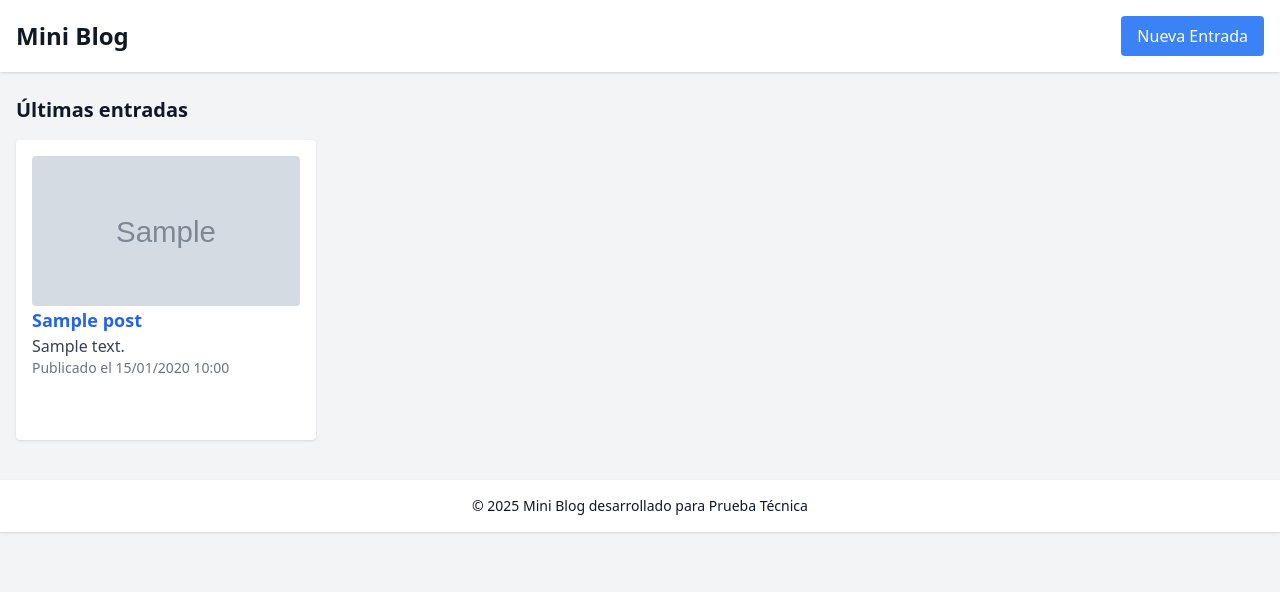
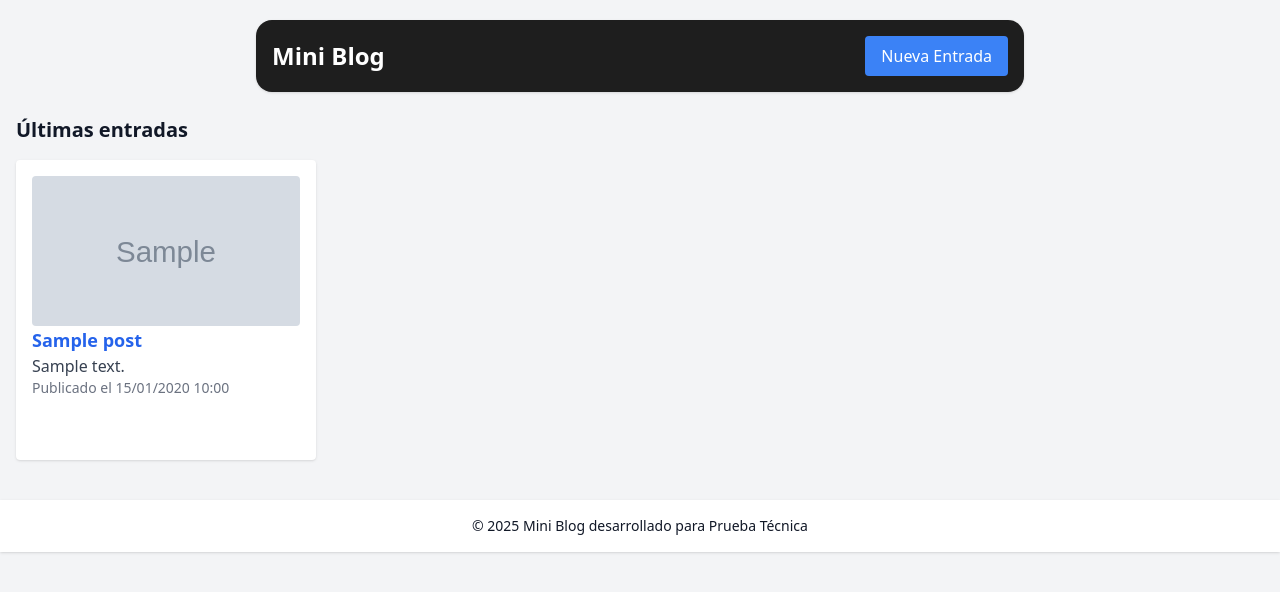
Before and after one commit to Marirome/blog003, a CodeIgniter 4 app: the page made by project-prueba/app/Views/posts/index.php in a window 1280 px wide. Shown: the top 592 px of the page. Run offline with PHP 8.4 and a stand-in for CodeIgniter, Linux system fonts and the light colour scheme; the template is opened without the code that fills it: most values are stand-ins (such as "Sample title", 1, 10 or a date in 2020); grey boxes marked "Sample" are stand-in pictures; some libraries are stand-ins or nearby versions.

```diff
--- a/project-prueba/app/Views/layout.php
+++ b/project-prueba/app/Views/layout.php
@@ -14,9 +14,9 @@
 <body class="bg-gray-100 text-gray-900">
 
   <!-- Header -->
-  <header class="bg-white shadow p-4 mb-6">
+  <header class="bg-[#1E1E1E] shadow p-4 mb-6 sticky lg:top-5 top-0 lg:w-[60%] mx-auto lg:rounded-2xl ">
     <div class="container mx-auto flex justify-between items-center">
-      <h1 class="text-2xl font-bold"><a href="/">Mini Blog</a></h1>
+      <h1 class="text-2xl font-bold text-white"><a href="/">Mini Blog</a></h1>
       <a href="/posts/create" class="bg-blue-500 hover:bg-blue-600 text-white px-4 py-2 rounded">Nueva Entrada</a>
     </div>
   </header>
--- a/project-prueba/app/Views/posts/create.php
+++ b/project-prueba/app/Views/posts/create.php
@@ -1,10 +1,12 @@
 <?= $this->extend('layout') ?>
 <?= $this->section('content') ?>
-<h2 class="text-xl font-semibold mb-4">Nueva Entrada</h2>
+<div class="flex flex-col items-center justify-center" >
+  <h2 class="text-xl font-semibold mb-4">Nueva Entrada</h2>
 <?php
   $action = '/posts/store';
   $buttonText = 'Crear';
   $post = [];
   include('form.php');
 ?>
+</div>
 <?= $this->endSection() ?>
--- a/project-prueba/app/Views/posts/form.php
+++ b/project-prueba/app/Views/posts/form.php
@@ -12,7 +12,7 @@
 
   <div>
     <label class="block mb-1 font-medium">Imagen</label>
-    <input type="file" name="image" class="w-full border border-gray-300 rounded p-2">
+    <input type="file" name="image" class="w-full border border-gray-300 rounded p-2" required>
     <?php if (!empty($post['image'])): ?>
       <img src="/uploads/<?= $post['image'] ?>" alt="Imagen actual" class="mt-2 h-24 rounded">
     <?php endif; ?>
--- a/project-prueba/app/Views/posts/index.php
+++ b/project-prueba/app/Views/posts/index.php
@@ -23,12 +23,13 @@
 <?= $this->extend('layout') ?>
 <?= $this->section('content') ?>
 
-<h2 class="text-xl font-semibold mb-4">Últimas entradas</h2>
+<h2 class="text-xl font-semibold mb-4 pt-5">Últimas entradas</h2>
 
-<div class="space-4 gap-4 grid lg:grid-cols-4 md:grid-cols-2 grid-cols-1 lg:h-auto min-h-[300px]">
+<?php $index = 0; ?>
+<div class="space-4 gap-4 grid lg:grid-cols-4 md:grid-cols-2 grid-cols-1 lg:h-auto min-h-[300px]" id="postContainer">
   <?php foreach ($posts as $post): ?>
-  <div class="bg-white p-4 rounded shadow hover:shadow-md">
-        <img src="<?= base_url('uploads/' . $post['image']) ?>" alt="Imagen" class="w-full h-[150px] object-cover rounded">
+    <div class="bg-white p-4 rounded shadow hover:shadow-md <?= $index >= 8 ? 'hidden' : '' ?> post-item">
+        <img src="<?= base_url('uploads/' . esc($post['image'])) ?>" alt="Imagen" class="w-full h-[150px] object-cover rounded">
         <h3 class="text-lg font-bold">
           <a href="/posts/<?= $post['id'] ?>" class="text-blue-600 hover:underline"><?= esc($post['title']) ?></a>
         </h3>
@@ -37,7 +38,48 @@
             Publicado el <?= date('d/m/Y H:i', strtotime($post['created_at'])) ?>
         </p>
     </div>
+    <?php $index++; ?>
   <?php endforeach; ?>
 </div>
 
+<div class="text-center mt-6">
+  <button id="loadMoreBtn" class="px-4 py-2 bg-blue-600 text-white rounded hover:bg-blue-700 transition">
+    Cargar más
+  </button>
+</div>
+
+<script>
+  document.addEventListener('DOMContentLoaded', function () {
+    const posts = document.querySelectorAll('.post-item');
+    const loadMoreBtn = document.getElementById('loadMoreBtn');
+
+    let visibleCount = 8;
+    const increment = 4;
+
+    loadMoreBtn.addEventListener('click', () => {
+      let hidden = 0;
+      posts.forEach((post, i) => {
+        if (i < visibleCount + increment) {
+          post.classList.remove('hidden');
+        } else {
+          hidden++;
+        }
+      });
+
+      visibleCount += increment;
+
+      // Oculta el botón si ya no hay más posts
+      if (visibleCount >= posts.length) {
+        loadMoreBtn.style.display = 'none';
+      }
+    });
+
+    // Oculta el botón si hay 8 o menos posts
+    if (posts.length <= 8) {
+      loadMoreBtn.style.display = 'none';
+    }
+  });
+</script>
+
+
 <?= $this->endSection() ?>
```
Also changed, not shown: project-prueba/public/uploads/1751578097_3b208d09e5d6eb2057e4.jpg (added), project-prueba/public/uploads/1751578162_e5923e95c801aca75b3d.jpg (added), project-prueba/public/uploads/1751578183_f41e11c3b0c5b6474331.jpg (added), project-prueba/public/uploads/1751578212_066fb3a4e26c84a166c6.jpg (added). Lines whose indentation alone changed are shown as unchanged.
